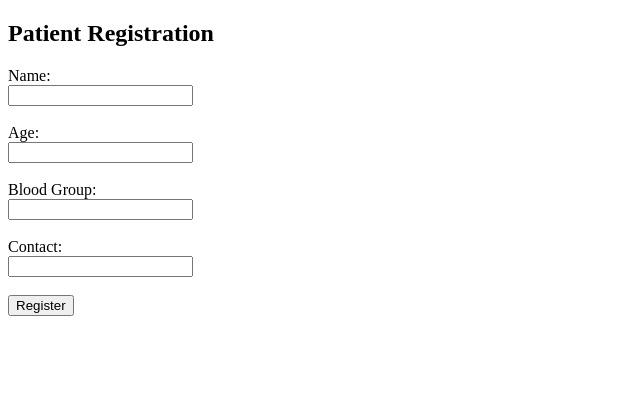
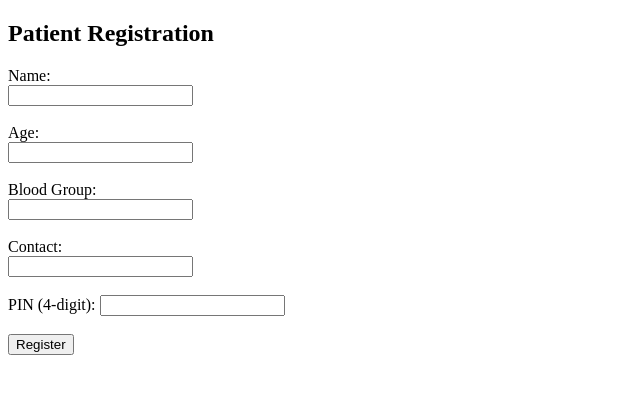
Before and after one commit to MahalakshmiBalamurugesh/patient_qr_project, a Flask app: page / in a window 1280 px wide. Shown: the top 394 px of the page, without its empty margins (0-640 px from the left). Run offline with Flask 3, Linux system fonts and the light colour scheme.

Commit message:
Fixed PIN to use user input instead of random

```diff
--- a/app.py
+++ b/app.py
@@ -13,9 +13,10 @@ def register():
     age = request.form['age']
     blood_group = request.form['blood_group']
     contact = request.form['contact']
+    pin = request.form['pin']
 
     patient_id = "P" + str(random.randint(1000, 9999))
-    pin = str(random.randint(1000, 9999))
+
 
     return f"""
     <h2>Registration Successful</h2>
--- a/templates/register.html
+++ b/templates/register.html
@@ -20,6 +20,8 @@
         <label>Contact:</label><br>
         <input type="text" name="contact" required><br><br>
 
+        PIN (4-digit): <input type="password" name="pin" maxlength="4" required><br><br>
+
         <button type="submit">Register</button>
     </form>
 
```
